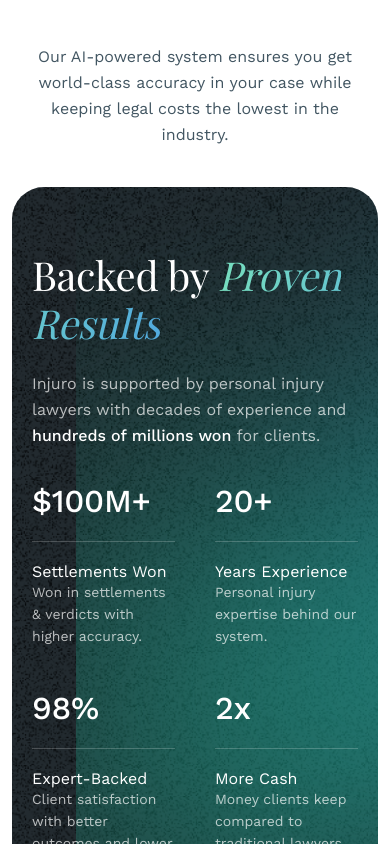
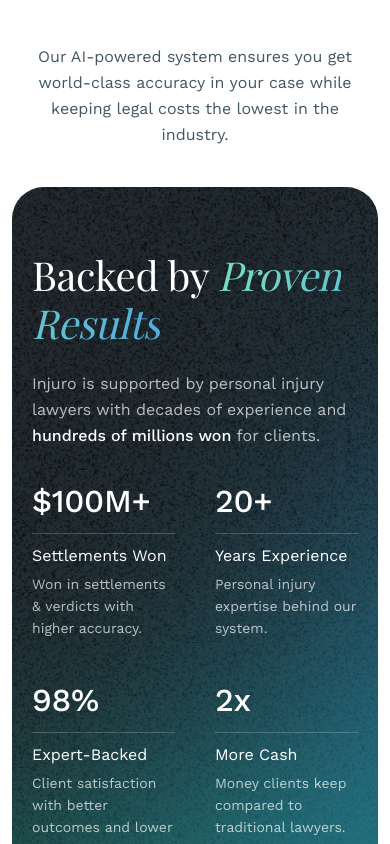
Before and after one commit to andrew-dev-p/injuro-landing-page, a Next.js app: page / in a window 390 px wide. Shown: the part 1280-2124 px from the top of the page. Built offline with nearby package versions, Linux system fonts and the light colour scheme.

Commit message:
Refactor ProvenResults and ProvenResultsSpotlight components to enhance layout and responsiveness. Update SVG dimensions and class handling for improved styling and positioning.

```diff
--- a/components/sections/proven-results.tsx
+++ b/components/sections/proven-results.tsx
@@ -15,9 +15,7 @@
           fill
           className="object-cover mix-blend-soft-light w-full"
         />
-        <div className="absolute top-1/2 left-[17.5%] -translate-y-1/2 w-full h-full z-10">
-          <ProvenResultsSpotlight />
-        </div>
+        <ProvenResultsSpotlight className="absolute top-[90%] lg:top-1/2 left-[75%] -translate-x-1/2 -translate-y-1/2" />
         <div className="space-y-6 relative z-10">
           <p
             className={cn(
@@ -39,7 +37,7 @@
         </div>
         <div className="grid grid-cols-2 xl:grid-cols-4 gap-10 relative z-10">
           {provenResultsStats.map((stat, index) => (
-            <div key={index} className="space-y-5">
+            <div key={index} className="space-y-3 md:space-y-5">
               <p className="font-medium text-[32px] md:text-7xl leading-tight md:leading-[1.31] text-white tracking-[-0.01em] md:tracking-normal">
                 {stat.prefix}
                 <CountUp
@@ -52,7 +50,7 @@
                 {stat.suffix}
               </p>
               <div className="h-px bg-(--stroke-white-alpha)" />
-              <div className="">
+              <div className="space-y-2 md:space-y-3">
                 <p className="text-white text-base md:text-2xl leading-tight md:leading-[1.33]">
                   {stat.title}
                 </p>
--- a/components/svgs/proven-results-spotlight.tsx
+++ b/components/svgs/proven-results-spotlight.tsx
@@ -1,17 +1,20 @@
-export const ProvenResultsSpotlight = () => {
+export const ProvenResultsSpotlight = ({
+  className,
+}: {
+  className?: string;
+}) => {
   return (
     <svg
-      width="989"
-      height="738"
-      viewBox="0 0 989 738"
+      xmlns="http://www.w3.org/2000/svg"
+      width="1593"
+      height="1451"
+      viewBox="0 0 1593 1451"
       fill="none"
-      xmlns="http://www.w3.org/2000/svg"
-      className="absolute inset-0 w-full h-full"
-      preserveAspectRatio="xMidYMid slice"
+      className={className}
     >
       <g filter="url(#filter0_f_210_96906)">
         <path
-          d="M1142.52 -30.8219C1142.52 -30.8219 1097.65 162.084 833.866 364.362C570.083 566.64 450.037 513.237 450.037 513.237"
+          d="M1142.52 450.033C1142.52 450.033 1097.65 642.939 833.866 845.217C570.083 1047.5 450.037 994.093 450.037 994.093"
           stroke="url(#paint0_linear_210_96906)"
           strokeWidth="300"
           strokeLinecap="round"
@@ -20,8 +23,8 @@
       <defs>
         <filter
           id="filter0_f_210_96906"
-          x="0"
-          y="-480.855"
+          x="0.00012207"
+          y="0"
           width="1592.55"
           height="1450.47"
           filterUnits="userSpaceOnUse"
@@ -42,9 +45,9 @@
         <linearGradient
           id="paint0_linear_210_96906"
           x1="1142.41"
-          y1="-30.9203"
+          y1="449.935"
           x2="488.088"
-          y2="638.135"
+          y2="1118.99"
           gradientUnits="userSpaceOnUse"
         >
           <stop stopColor="#2B91CC" />
```
